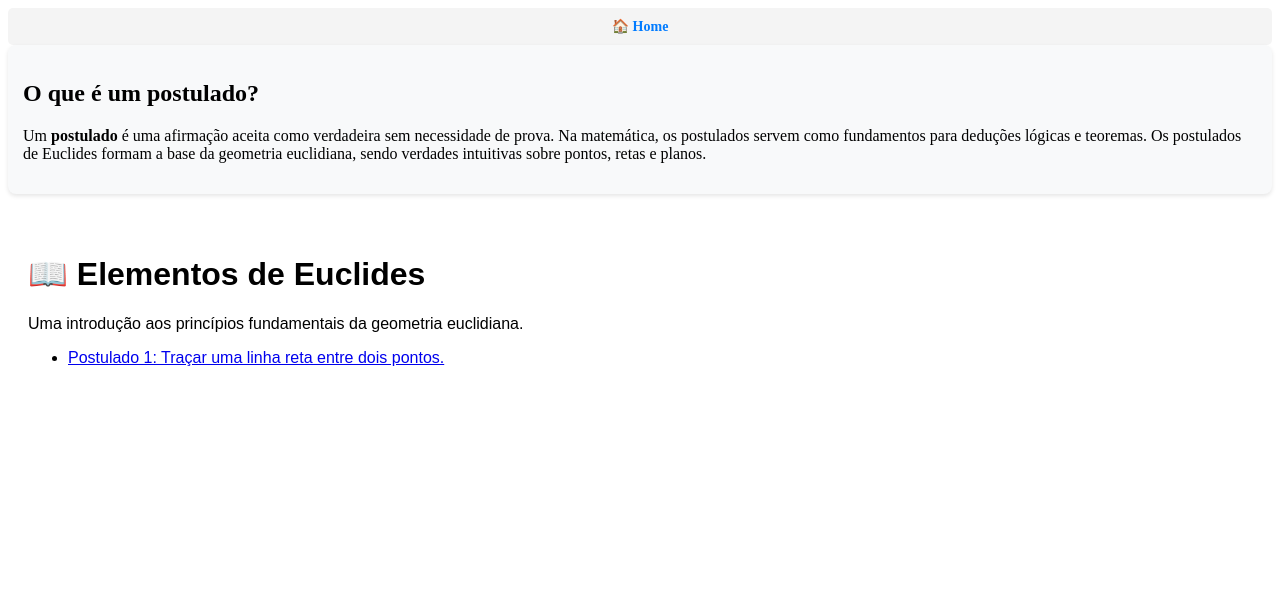
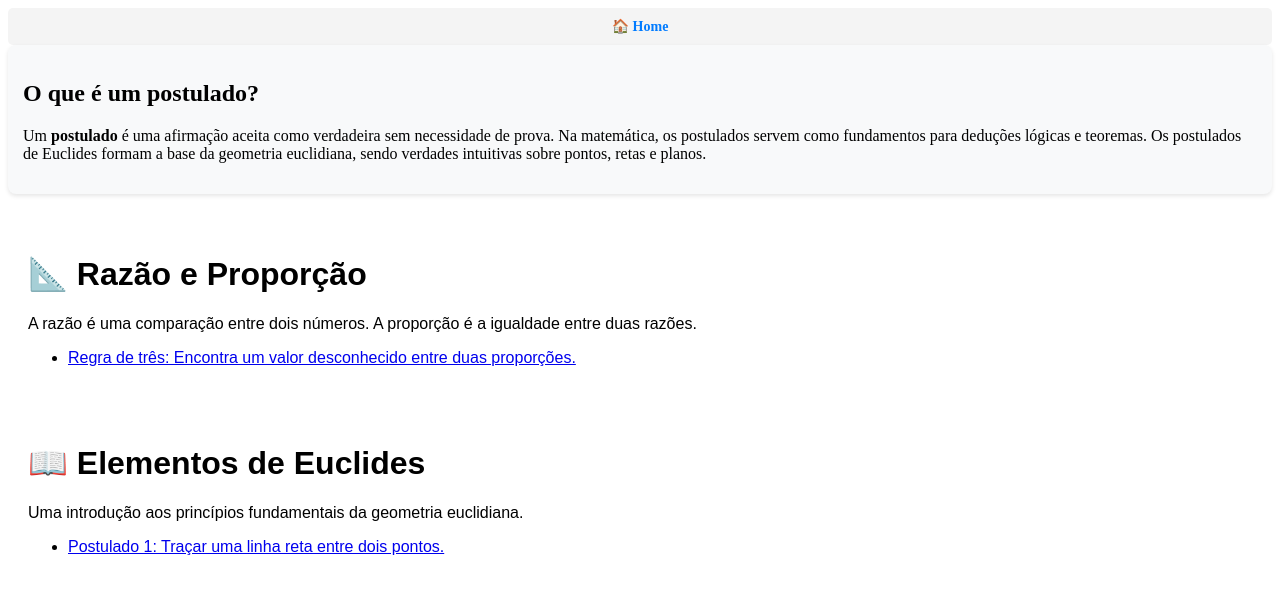
Before and after one commit to vakaman/math.dev, a React (Vite) app: page /#/ in a window 1280 px wide. Shown: the top 594 px of the page. Built offline with nearby package versions, Linux system fonts and the light colour scheme.

Commit message:
feat: add ratio and proportion

```diff
--- a/src/pages/Home.tsx
+++ b/src/pages/Home.tsx
@@ -24,6 +24,19 @@ function HomePage() {
     <><div>
       <WhatIsPostulate />
     </div>
+
+      <div style={{ padding: "20px", fontFamily: "Arial, sans-serif" }}>
+
+        <h1>📐 Razão e Proporção</h1>
+        <p>
+          A razão é uma comparação entre dois números. A proporção é a igualdade entre duas razões.
+        </p>
+        <ul>
+          <li><Link to="/ratio_and_proportion/rule_of_three">Regra de três: Encontra um valor desconhecido entre duas proporções.</Link></li>
+        </ul>
+
+      </div>
+
       <div style={{ padding: "20px", fontFamily: "Arial, sans-serif" }}>
         <h1>📖 Elementos de Euclides</h1>
         <p>Uma introdução aos princípios fundamentais da geometria euclidiana.</p>
```
